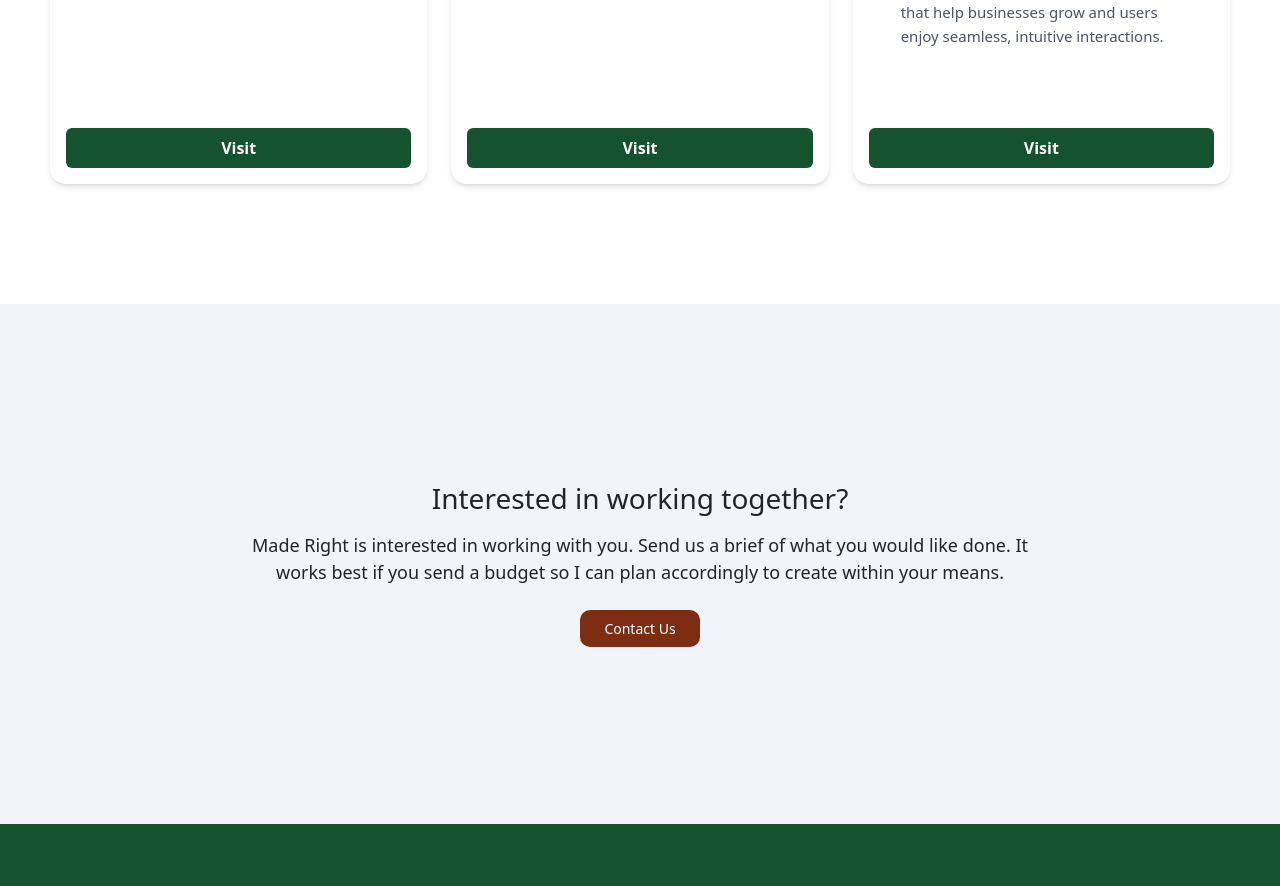
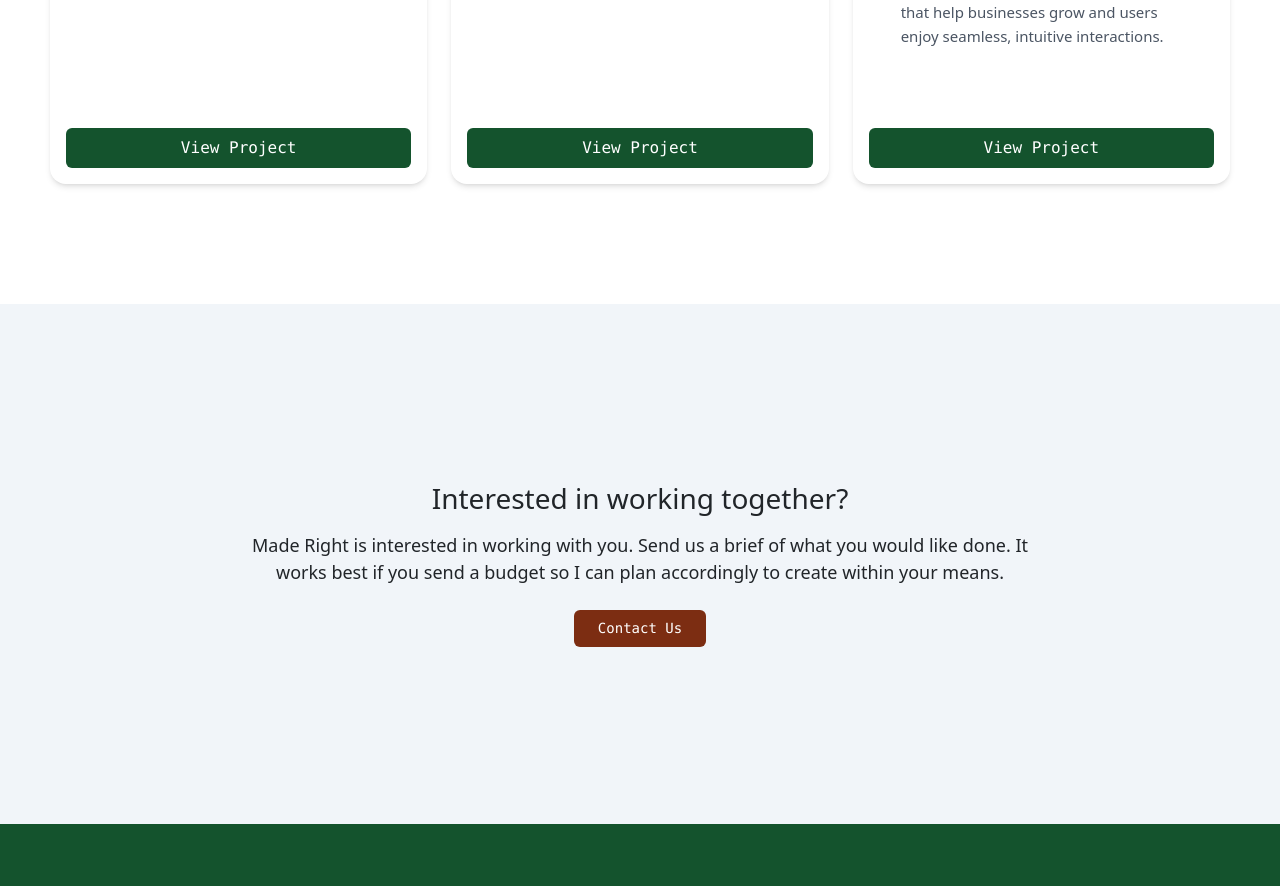
Before and after one commit to alexgoodestudio/maderight.studio, a React (Create React App) app: page / in a window 1280 px wide. Shown: the part 5105-5991 px from the top of the page. Built offline with nearby package versions, Linux system fonts and the light colour scheme.

Commit message:
updated buttons with mono

```diff
--- a/src/Components/Contact.js
+++ b/src/Components/Contact.js
@@ -15,7 +15,7 @@ function Contact() {
         </p>
         <button
           onClick={handleContactClick}
-          className="btn-contact bg-orange-900 px-4 py-2 text-sm text-white rounded-lg"
+          className="btn-contact font-mono bg-orange-900 px-4 py-2 text-sm text-white rounded"
         >
           Contact Us
         </button>
--- a/src/Components/Featured.js
+++ b/src/Components/Featured.js
@@ -74,9 +74,9 @@ function Featured() {
                <div className="flex">
   <Link
     to={service.link}
-    className="bg-green-900 text-white font-bold no-underline px-4 rounded w-full p-2 text-center"
+    className="bg-green-900 font-mono  text-white font-medium no-underline hover:bg-green-950 hover:italic px-4 rounded w-full p-2 text-center"
   >
-    Visit
+    View Project
   </Link>
 </div>
               </div>
```
